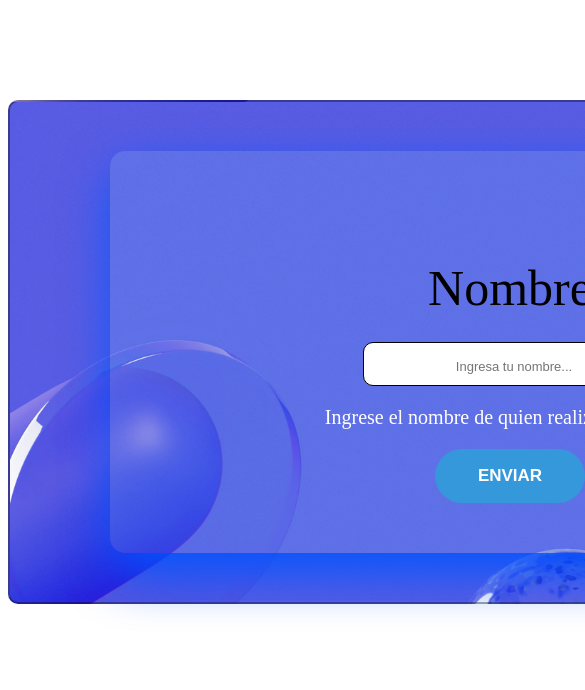
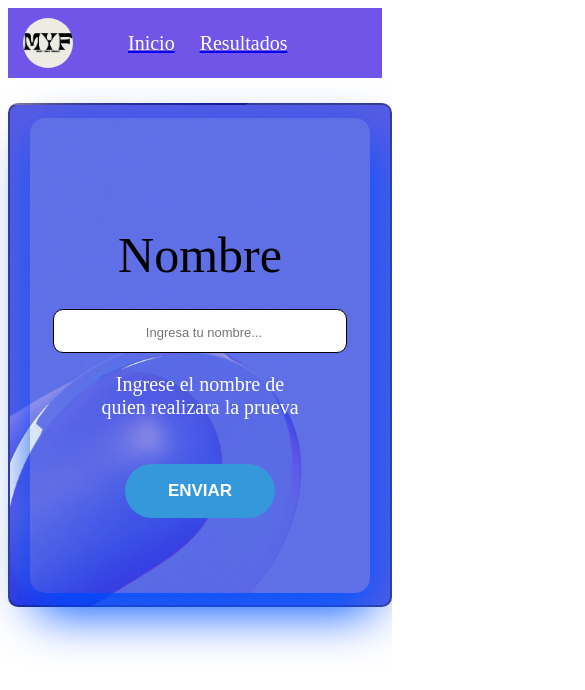
Before and after one commit to Michellemoreno04/meet-yout-friend, a React (Vite) app: page /login in a window 390 px wide. Shown: the top 690 px of the page, 585 px wide, since content can reach past the window. Built offline with nearby package versions, Linux system fonts and the light colour scheme.

Commit message:
adaptado para celphone y issues fixed

```diff
--- a/src/App.css
+++ b/src/App.css
@@ -72,13 +72,24 @@ p{
     opacity: 0;
   }
                                                      /*estilos para cell */
-/*
-@media  screen  {
+
+ @media screen and (max-width:1000px){
   .presentacion{
-    width: 500px;
+    width: 300px;
+    display: flex;
+    justify-content: center;
+    margin: auto;
+    margin-top: 15px;
+    padding: 30px;
+  }
+  .presentacion p {
+width: 315px;
+padding: 5px;
+margin: auto;
 
-    display:grid;
-    place-items: center;
+  }
+  .btn1{
+    margin: 25px;
   }
 
-}*/
+}
--- a/src/login/login.css
+++ b/src/login/login.css
@@ -45,3 +45,19 @@ label{
     flex-direction: column;
     align-items: center;
 }
+                                           /*estilos para cell */
+
+@media screen and (max-width:1000px){
+    .loginform{
+        width: 380px;
+        margin: auto;
+margin-top: 25px;
+    }
+    .logForm{
+        width: 240px;
+    }
+    .logForm p{
+        width: 200px;
+    }
+
+}
--- a/src/login/login.jsx
+++ b/src/login/login.jsx
@@ -1,7 +1,7 @@
 import "./login.css"
 import { useForm } from "react-hook-form"
 import { useState } from "react";
-
+import {Navar} from "../preguntas/preguntasInterface"
 
 
 function Login(){
@@ -25,6 +25,8 @@ function enviar(nombre){
 }
 
     return(
+      <div>
+<Navar/>
         <div className="loginform">
           <form onSubmit={handleSubmit(enviar)} className="logForm" >
             <label>
@@ -47,6 +49,7 @@ function enviar(nombre){
 
           </form>
         </div>
+        </div>
     )
 
 }
--- a/src/preguntas/preguntas.css
+++ b/src/preguntas/preguntas.css
@@ -73,4 +73,21 @@ transform: scale(1.1);
     display: block;
 }
 
-/*animate__backInLeft*/
+                           /*para mobile*/
+
+@media screen and (max-width:1000px) {
+    .preguntas{
+        width: 340px;
+        margin: auto;
+        margin-top: 15px;
+    }
+    .preguntas h1{
+        font-size: 35px;
+    }
+    .btn-respuestas{
+        margin: auto;
+        margin-top: 15px;
+
+    }
+
+}
--- a/src/preguntas/preguntasInterface.jsx
+++ b/src/preguntas/preguntasInterface.jsx
@@ -81,7 +81,7 @@ function PreguntasInterface() {
                   const nameUser = collection(db, "usuarios");
 
                   addDoc(nameUser, data).then(() => {
-                    console.log("añadido a la db")
+
                     // redireccion
                      history("/resultados")
 
```
